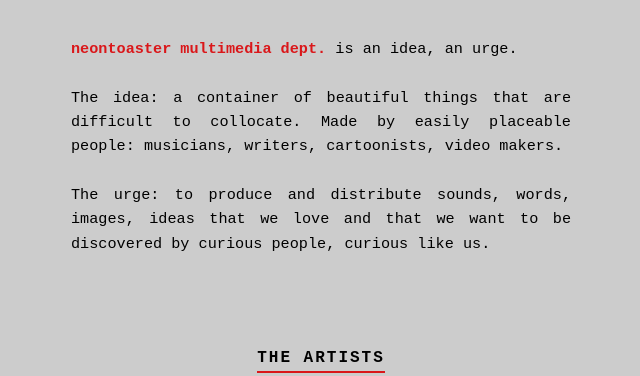
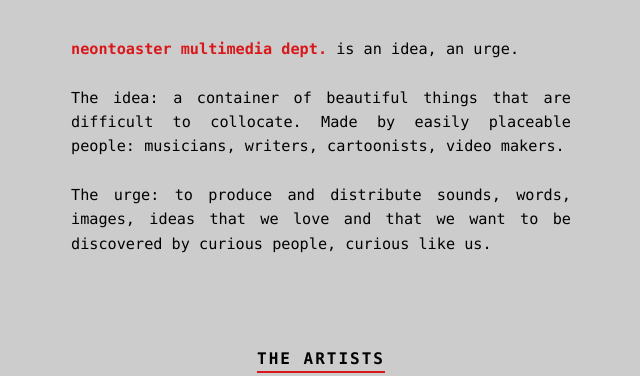
Before and after one commit to neontoaster-multimedia-dept/Sito, a plain HTML site: page index.html in a window 1280 px wide. Shown: the part 293-669 px from the top of the page, without its empty margins (319-959 px from the left). Drawn offline with Linux system fonts and the light colour scheme.

Commit message:
Update index.html

```diff
--- a/index.html
+++ b/index.html
@@ -3,11 +3,11 @@
 <head>
 <meta charset="UTF-8"><meta name="viewport" content="width=device-width, initial-scale=1.0"><title>neontoaster multimedia dept.</title>
 <style>
-body{font-family:'Courier New',Courier,monospace;background-color:#cccccc;color:#000;margin:0;padding:0;line-height:1.6}
+body{font-family:'Lucida Console',Monaco,monospace;background-color:#cccccc;color:#000;margin:0;padding:0;line-height:1.6}
 .container{max-width:500px;margin:0 auto;padding:40px 20px;text-align:center}
 .logo-main,.band-logo{width:100%;max-width:250px;height:auto;margin-bottom:30px;display:block;margin-left:auto;margin-right:auto;mix-blend-mode:multiply;filter:saturate(2.4) contrast(1.3) brightness(1.2)}
 .band-logo{max-width:140px;margin-bottom:10px}
-.manifesto{text-align:justify;padding:10px 0;margin-bottom:40px;font-size:.95em}
+.manifesto{color: #000000 !important; text-align:justify;padding:10px 0;margin-bottom:40px;font-size:.95em}
 .manifesto b{color:#da171a}
 h2{font-size:1em;text-transform:uppercase;letter-spacing:2px;border-bottom:2px solid #da171a;display:inline-block;margin-bottom:25px;margin-top:40px}
 .band-section{margin-bottom:40px}
```
